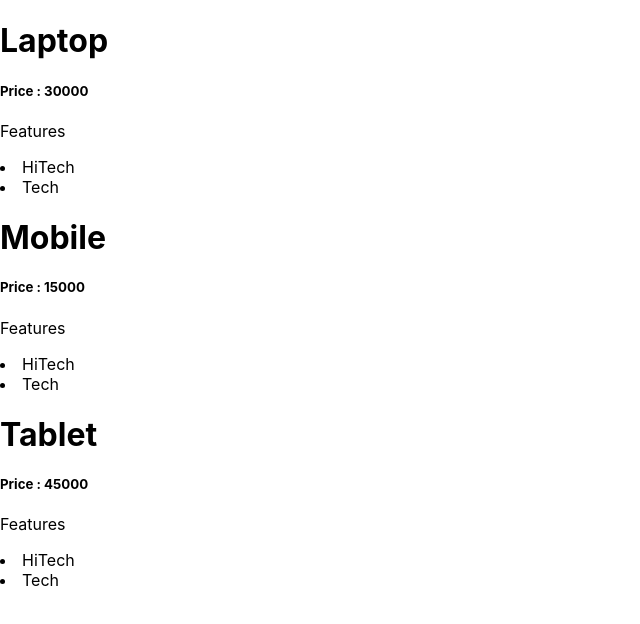
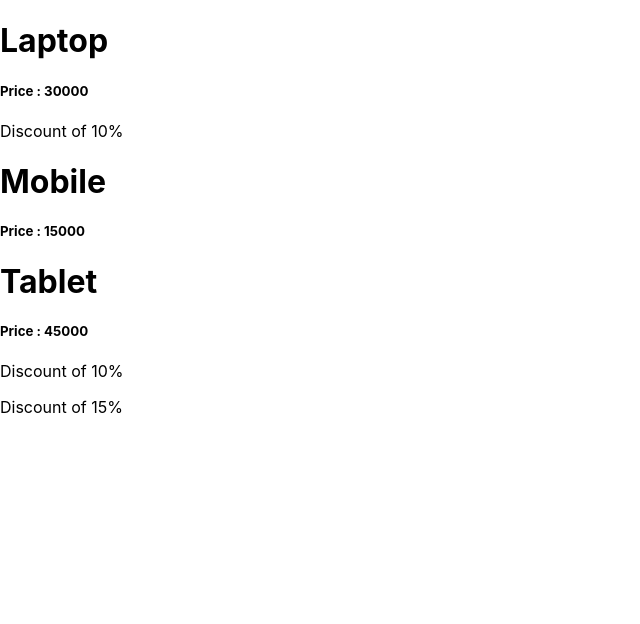
Before and after one commit to mayank-sharma-12/ReactJs-Practice, a React (Create React App) app: page / in a window 1280 px wide. Shown: the top 624 px of the page, without its empty margins (0-640 px from the left). Built offline with nearby package versions, Linux system fonts and the light colour scheme.

Commit message:
Successfully Learned The React Js conditions

```diff
--- a/src/component/Product.js
+++ b/src/component/Product.js
@@ -1,13 +1,12 @@
 import React from 'react'
 
 function Product({productTitle, productPrice, feature}) {
-    const options = feature.map((feature) => <li>{feature}</li>);
     return (
         <>
         <h1>{productTitle}</h1>
         <h5>Price : {productPrice}</h5>
-        <p>Features</p>
-        <p>{options}</p>
+        {productPrice > 15000 ? <p>Discount of 10%</p> : null}
+        {productPrice > 35000 && <p>Discount of 15%</p>}
         </>
      );
 }
--- a/src/component/ProductsTab.js
+++ b/src/component/ProductsTab.js
@@ -2,12 +2,12 @@ import React from "react";
 import Product from "./Product";
 
 function ProductTab() {
-    const options = ["HiTech", "Tech"];
+
   return (
     <>
-      <Product productTitle='Laptop' productPrice={30000} feature={options} />
-      <Product productTitle='Mobile' productPrice={15000} feature={options} />
-      <Product productTitle='Tablet' productPrice={45000} feature={options} />
+      <Product productTitle='Laptop' productPrice={30000} />
+      <Product productTitle='Mobile' productPrice={15000} />
+      <Product productTitle='Tablet' productPrice={45000} />
     </>
   );
 }
```
